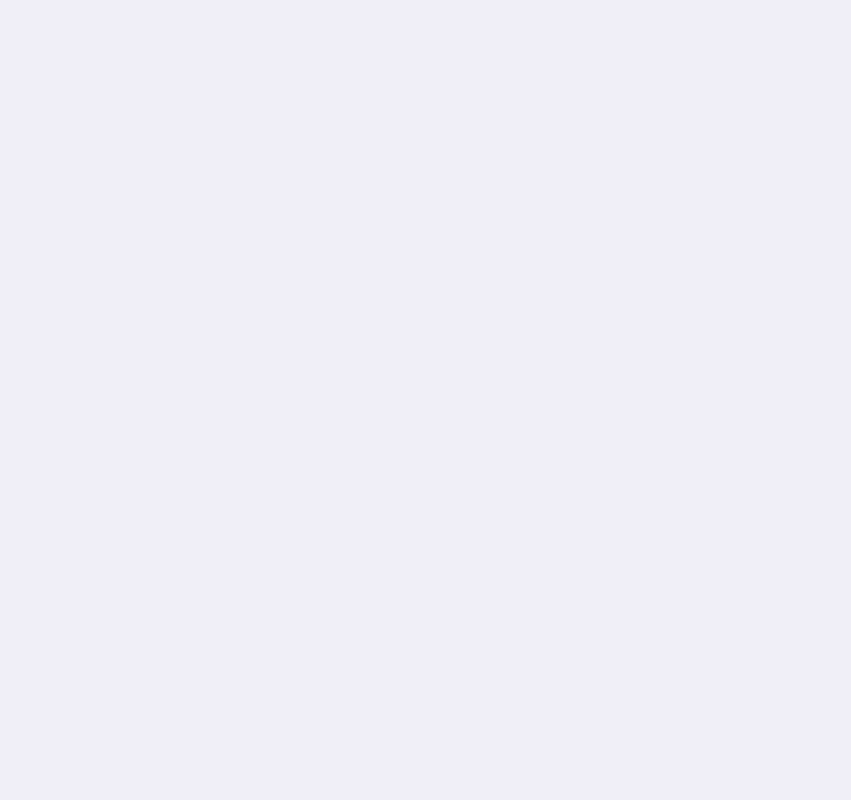
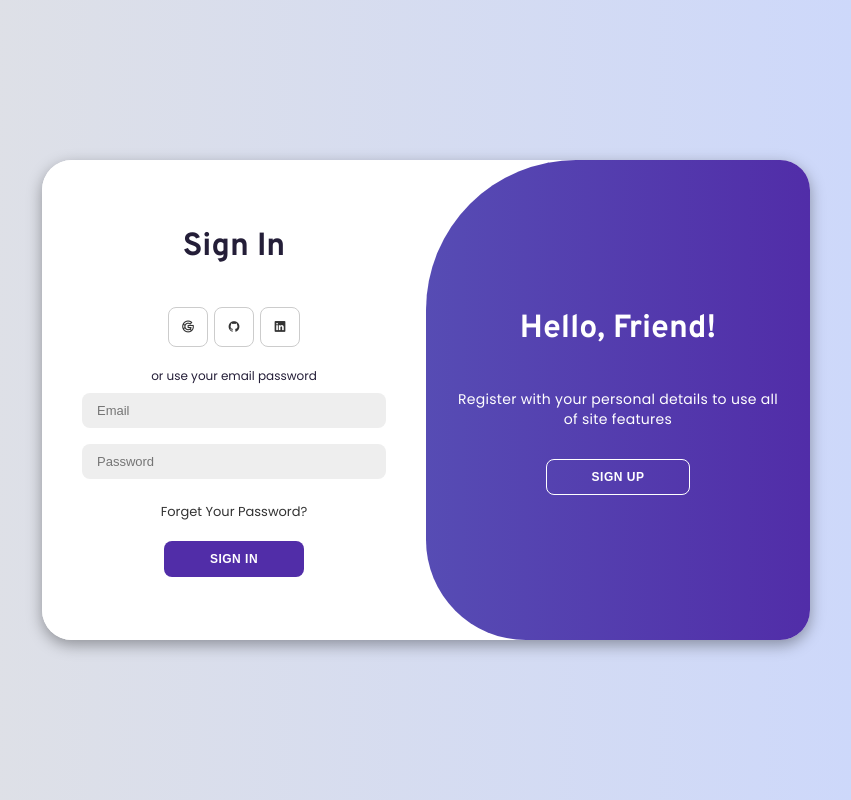
Before and after one commit to ntpmcoat/Emolink, a React (Create React App) app in the folder Frontend/my-app/: page /Login in a window 1280 px wide. Before the commit this address had no page. Shown: the whole page, without its empty margins (214-1065 px from the left). Built offline with nearby package versions, Linux system fonts and the light colour scheme.

Commit message:
Login Page Integrate

```diff
--- a/Frontend/my-app/src/App.js
+++ b/Frontend/my-app/src/App.js
@@ -3,6 +3,8 @@ import {BrowserRouter as Router,Route,Routes} from 'react-router-dom'
 import Home from "./components/Home/Home.js"
 import "./app.css"
 import Landing from './components/LandingPage/Landing.js';
+import Login from './components/LandingPage/Sign_In/Login.js';
+
 
 const App= () => {
     return(
@@ -11,6 +13,7 @@ const App= () => {
             <Routes>
                 <Route path='/home' element={<Home/>}/>
                 <Route path='/' element={<Landing/>}/>
+                <Route path='/Login' element={<Login/>}/>
             </Routes>
         </Router>
         </>
--- a/Frontend/my-app/src/components/Home/Main/Main.css
+++ b/Frontend/my-app/src/components/Home/Main/Main.css
@@ -132,7 +132,7 @@ main .container .left .profile{
 
 .left .notifications-popup > div{
     display: flex;
-    align-items: start;
+    align-items: flex-start;
     gap: 1rem;
     margin-bottom: 1rem;
 }
--- a/Frontend/my-app/src/components/LandingPage/Landing.css
+++ b/Frontend/my-app/src/components/LandingPage/Landing.css
@@ -8,11 +8,7 @@
 }
 
 /* RESET DEFAULT STYLES */
-* {
-    margin: 0;
-    padding: 0;
-    box-sizing: border-box;
-}
+
 
 a {
     text-decoration: none;
--- a/Frontend/my-app/src/components/LandingPage/Landing.js
+++ b/Frontend/my-app/src/components/LandingPage/Landing.js
@@ -13,7 +13,7 @@ const Landing = () => {
                         <img src={Logo} alt="Logo" />
                     </div>
                     <div className="right flex-center">
-                        <a href="/home" className="btn btn-secondary">Sign Up/Sign In</a>
+                        <a href="/Login" className="btn btn-secondary">Sign Up/Sign In</a>
                     </div>
                 </div>
             </header>
@@ -22,7 +22,7 @@ const Landing = () => {
                 <div className="hero__content">
                     <h1 className="title">EmoLink</h1>
                     <p className="text">Connect with Emotions, Share Stories, and Explore a World of Feelings. Join EmoLink to discover a community that understands.</p>
-                    <a href="btn btn-primary" className="btn btn-secondary">Sign Up/Sign In</a>
+                    <a href="/Login" className="btn btn-secondary">Sign Up/Sign In</a>
                     <b>Please Sign In to Continue</b>
                 </div>
                 <div className="hero__img">
--- /dev/null
+++ b/Frontend/my-app/src/components/LandingPage/Sign_In/Function.js
@@ -0,0 +1,21 @@
+const LoginFunction = () => {
+    const container = document.querySelector('#forms-container');
+    const registerBtn = document.querySelector('#register');
+    const loginBtn = document.querySelector('#login');
+
+    console.log("cont" + container + " reg" + registerBtn + " log" + loginBtn);
+
+    if (container && registerBtn && loginBtn) {
+      registerBtn.addEventListener('click', () => {
+        container.classList.add('active');
+      });
+
+      loginBtn.addEventListener('click', () => {
+        container.classList.remove('active');
+      });
+    } else {
+      console.error('One or more elements not found.');
+    }
+  };
+
+  export default LoginFunction;
--- /dev/null
+++ b/Frontend/my-app/src/components/LandingPage/Sign_In/Login.css
@@ -0,0 +1,209 @@
+@import url('https://fonts.googleapis.com/css2?family=Montserrat:wght@300;400;500;600;700&display=swap');
+
+*{
+    margin: 0;
+    padding: 0;
+    box-sizing: border-box;
+}
+
+.form-body{
+    background-color: #c9d6ff;
+    background: linear-gradient(to right, #e2e2e2, #c9d6ff);
+    display: flex;
+    align-items: center;
+    justify-content: center;
+    flex-direction: column;
+    height: 100vh;
+}
+
+.forms-container{
+    background-color: #fff;
+    border-radius: 30px;
+    box-shadow: 0 5px 15px rgba(0, 0, 0, 0.35);
+    position: relative;
+    overflow: hidden;
+    width: 768px;
+    max-width: 100%;
+    min-height: 480px;
+}
+
+.forms-container p{
+    font-size: 14px;
+    line-height: 20px;
+    letter-spacing: 0.3px;
+    margin: 20px 0;
+}
+
+.forms-container span{
+    font-size: 12px;
+}
+
+.forms-container a{
+    color: #333;
+    font-size: 13px;
+    text-decoration: none;
+    margin: 15px 0 10px;
+}
+
+.forms-container button{
+    background-color: #512da8;
+    color: #fff;
+    font-size: 12px;
+    padding: 10px 45px;
+    border: 1px solid transparent;
+    border-radius: 8px;
+    font-weight: 600;
+    letter-spacing: 0.5px;
+    text-transform: uppercase;
+    margin-top: 10px;
+    cursor: pointer;
+}
+
+.forms-container button.hidden{
+    background-color: transparent;
+    border-color: #fff;
+}
+
+.forms-container form{
+    background-color: #fff;
+    display: flex;
+    align-items: center;
+    justify-content: center;
+    flex-direction: column;
+    padding: 0 40px;
+    height: 100%;
+}
+
+.forms-container input{
+    background-color: #eee;
+    border: none;
+    margin: 8px 0;
+    padding: 10px 15px;
+    font-size: 13px;
+    border-radius: 8px;
+    width: 100%;
+    outline: none;
+}
+
+.form-container{
+    position: absolute;
+    top: 0;
+    height: 100%;
+    transition: all 0.6s ease-in-out;
+}
+
+.sign-in{
+    left: 0;
+    width: 50%;
+    z-index: 2;
+}
+
+.forms-container.active .sign-in{
+    transform: translateX(100%);
+}
+
+.sign-up{
+    left: 0;
+    width: 50%;
+    opacity: 0;
+    z-index: 1;
+}
+
+.forms-container.active .sign-up{
+    transform: translateX(100%);
+    opacity: 1;
+    z-index: 5;
+    animation: move 0.6s;
+}
+
+@keyframes move{
+    0%, 49.99%{
+        opacity: 0;
+        z-index: 1;
+    }
+    50%, 100%{
+        opacity: 1;
+        z-index: 5;
+    }
+}
+
+.social-icons{
+    margin: 20px 0;
+}
+
+.social-icons a{
+    border: 1px solid #ccc;
+    border-radius: 20%;
+    display: inline-flex;
+    justify-content: center;
+    align-items: center;
+    margin: 0 3px;
+    width: 40px;
+    height: 40px;
+}
+
+.toggle-container{
+    position: absolute;
+    top: 0;
+    left: 50%;
+    width: 50%;
+    height: 100%;
+    overflow: hidden;
+    transition: all 0.6s ease-in-out;
+    border-radius: 150px 0 0 100px;
+    z-index: 1000;
+}
+
+.forms-container.active .toggle-container{
+    transform: translateX(-100%);
+    border-radius: 0 150px 100px 0;
+}
+
+.toggle{
+    background-color: #512da8;
+    height: 100%;
+    background: linear-gradient(to right, #5c6bc0, #512da8);
+    color: #fff;
+    position: relative;
+    left: -100%;
+    height: 100%;
+    width: 200%;
+    transform: translateX(0);
+    transition: all 0.6s ease-in-out;
+}
+
+.forms-container.active .toggle{
+    transform: translateX(50%);
+}
+
+.toggle-panel{
+    position: absolute;
+    width: 50%;
+    height: 100%;
+    display: flex;
+    align-items: center;
+    justify-content: center;
+    flex-direction: column;
+    padding: 0 30px;
+    text-align: center;
+    top: 0;
+    transform: translateX(0);
+    transition: all 0.6s ease-in-out;
+}
+
+.toggle-left{
+    transform: translateX(-200%);
+}
+
+.forms-container.active .toggle-left{
+    transform: translateX(0);
+}
+
+.toggle-right{
+    right: 0;
+    transform: translateX(0);
+}
+
+.forms-container.active .toggle-right{
+    transform: translateX(200%);
+}
--- /dev/null
+++ b/Frontend/my-app/src/components/LandingPage/Sign_In/Login.js
@@ -0,0 +1,62 @@
+import React,{useEffect} from "react";
+import "./Login.css"; // Import your CSS file
+import LoginFunction from "./Function.js";
+import './Login.css';
+
+const Login = () => {
+    useEffect(()=>{
+        LoginFunction();
+    },[]);
+  return (
+    <div className="form-body">
+    <div className="forms-container" id="forms-container" >
+    <div className="form-container sign-up">
+        <form>
+            <h1>Create Account</h1>
+            <div className="social-icons">
+                <a href="#" className="icon"><i className="uil uil-google"></i></a>
+                <a href="#" className="icon"><i className="uil uil-github"></i></a>
+                <a href="#" className="icon"><i className="uil uil-linkedin"></i></a>
+            </div>
+            <span>or use your email for registeration</span>
+            <input type="text" placeholder="Name" />
+            <input type="email" placeholder="Email"/>
+            <input type="password" placeholder="Password"/>
+            <button>Sign Up</button>
+        </form>
+    </div>
+    <div className="form-container sign-in">
+        <form>
+            <h1>Sign In</h1>
+            <div className="social-icons">
+            <a href="#" className="icon"><i className="uil uil-google"></i></a>
+                <a href="#" className="icon"><i className="uil uil-github"></i></a>
+                <a href="#" className="icon"><i className="uil uil-linkedin"></i></a>
+            </div>
+            <span>or use your email password</span>
+            <input type="email" placeholder="Email"/>
+            <input type="password" placeholder="Password"/>
+            <a href="#">Forget Your Password?</a>
+            <button>Sign In</button>
+        </form>
+    </div>
+    <div className="toggle-container">
+        <div className="toggle">
+            <div className="toggle-panel toggle-left">
+                <h1>Welcome Back!</h1>
+                <p>Enter your personal details to use all of site features</p>
+                <button className="hidden" id="login">Sign In</button>
+            </div>
+            <div className="toggle-panel toggle-right">
+                <h1>Hello, Friend!</h1>
+                <p>Register with your personal details to use all of site features</p>
+                <button className="hidden" id="register">Sign Up</button>
+            </div>
+        </div>
+    </div>
+</div>
+</div>
+  );
+}
+
+export default Login;
```
Also changed, not shown: Frontend/my-app/src/components/Home/Main/Main.js (+35 -35 lines).
